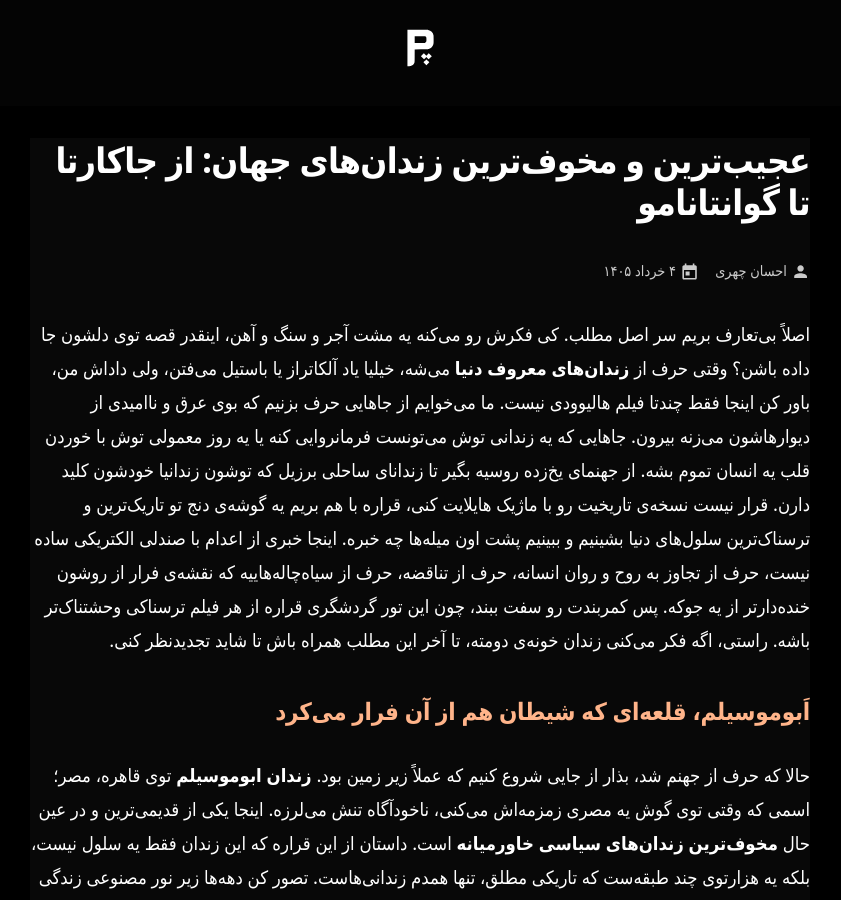
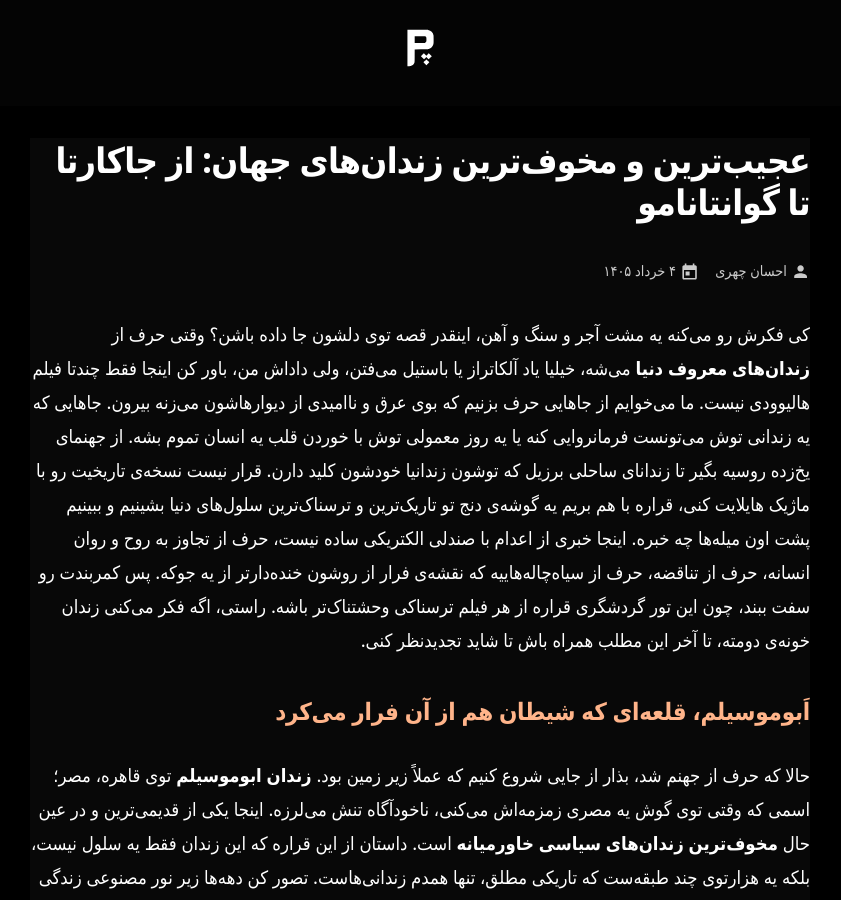
Before and after one commit to darkblog/darkblog.github.io, a Jekyll site: the page built from _posts/2026-5-25-198.md, in a window 1280 px wide and 900 px high. Shown: the whole window, without its empty margins (220-1061 px from the left). Built offline with Jekyll 4.4.1, drawn with Linux system fonts in a browser that asks for light colours.

Commit message:
Update 2026-5-25-198.md

```diff
--- a/_posts/2026-5-25-198.md
+++ b/_posts/2026-5-25-198.md
@@ -2,7 +2,7 @@
 title: "عجیب‌ترین و مخوف‌ترین زندان‌های جهان: از جاکارتا تا گوانتانامو"
 ---
 
-اصلاً بی‌تعارف بریم سر اصل مطلب. کی فکرش رو می‌کنه یه مشت آجر و سنگ و آهن، اینقدر قصه توی دلشون جا داده باشن؟ وقتی حرف از **زندان‌های معروف دنیا** می‌شه، خیلیا یاد آلکاتراز یا باستیل می‌فتن، ولی داداش من، باور کن اینجا فقط چندتا فیلم هالیوودی نیست. ما می‌خوایم از جاهایی حرف بزنیم که بوی عرق و ناامیدی از دیوارهاشون می‌زنه بیرون. جاهایی که یه زندانی توش می‌تونست فرمانروایی کنه یا یه روز معمولی توش با خوردن قلب یه انسان تموم بشه. از جهنمای یخ‌زده روسیه بگیر تا زندانای ساحلی برزیل که توشون زندانیا خودشون کلید دارن. قرار نیست نسخه‌ی تاریخیت رو با ماژیک هایلایت کنی، قراره با هم بریم یه گوشه‌ی دنج تو تاریک‌ترین و ترسناک‌ترین سلول‌های دنیا بشینیم و ببینیم پشت اون میله‌ها چه خبره. اینجا خبری از اعدام با صندلی الکتریکی ساده نیست، حرف از تجاوز به روح و روان انسانه، حرف از تناقضه، حرف از سیاه‌چاله‌هاییه که نقشه‌ی فرار از روشون خنده‌دارتر از یه جوکه. پس کمربندت رو سفت ببند، چون این تور گردشگری قراره از هر فیلم ترسناکی وحشتناک‌تر باشه. راستی، اگه فکر می‌کنی زندان خونه‌ی دومته، تا آخر این مطلب همراه باش تا شاید تجدیدنظر کنی.
+ کی فکرش رو می‌کنه یه مشت آجر و سنگ و آهن، اینقدر قصه توی دلشون جا داده باشن؟ وقتی حرف از **زندان‌های معروف دنیا** می‌شه، خیلیا یاد آلکاتراز یا باستیل می‌فتن، ولی داداش من، باور کن اینجا فقط چندتا فیلم هالیوودی نیست. ما می‌خوایم از جاهایی حرف بزنیم که بوی عرق و ناامیدی از دیوارهاشون می‌زنه بیرون. جاهایی که یه زندانی توش می‌تونست فرمانروایی کنه یا یه روز معمولی توش با خوردن قلب یه انسان تموم بشه. از جهنمای یخ‌زده روسیه بگیر تا زندانای ساحلی برزیل که توشون زندانیا خودشون کلید دارن. قرار نیست نسخه‌ی تاریخیت رو با ماژیک هایلایت کنی، قراره با هم بریم یه گوشه‌ی دنج تو تاریک‌ترین و ترسناک‌ترین سلول‌های دنیا بشینیم و ببینیم پشت اون میله‌ها چه خبره. اینجا خبری از اعدام با صندلی الکتریکی ساده نیست، حرف از تجاوز به روح و روان انسانه، حرف از تناقضه، حرف از سیاه‌چاله‌هاییه که نقشه‌ی فرار از روشون خنده‌دارتر از یه جوکه. پس کمربندت رو سفت ببند، چون این تور گردشگری قراره از هر فیلم ترسناکی وحشتناک‌تر باشه. راستی، اگه فکر می‌کنی زندان خونه‌ی دومته، تا آخر این مطلب همراه باش تا شاید تجدیدنظر کنی.
 
 ## اَبوموسیلم، قلعه‌ای که شیطان هم از آن فرار می‌کرد
 
```
